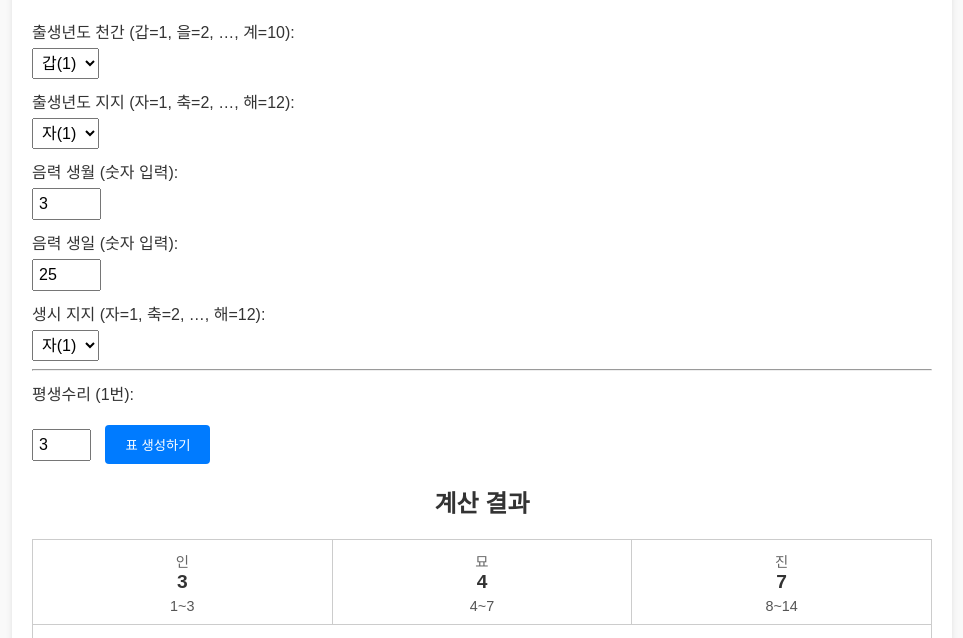
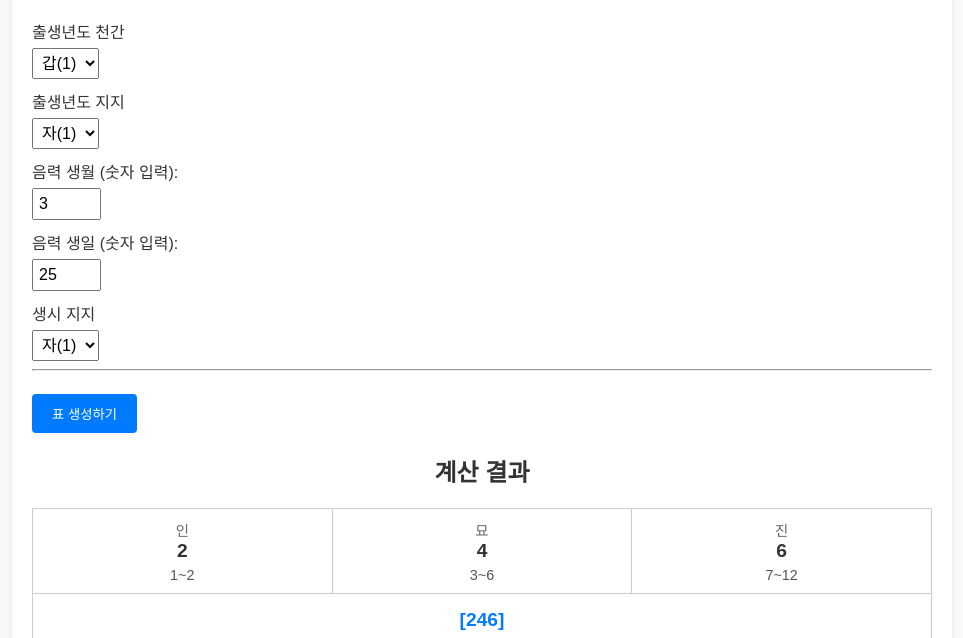
Before and after one commit to chunchyam/maehwa-suri-life, a plain HTML site: page index.html in a window 1280 px wide. Both pictures are taken after a click on the button "표 생성하기". Shown: the part 110-748 px from the top of the page, without its empty margins (158-1121 px from the left). Drawn offline with Linux system fonts and the light colour scheme.

Commit message:
Add files via upload

```diff
--- a/index.html
+++ b/index.html
@@ -2,7 +2,7 @@
 <html lang="ko">
 <head>
   <meta charset="UTF-8">
-  <title>평생대운 계산</title>
+  <title>평생대운 계산 (등급 매핑 적용)</title>
   <meta name="viewport" content="width=device-width, initial-scale=1.0">
   <style>
     body {
@@ -68,6 +68,12 @@
       color: #555;
       margin-top: 5px;
     }
+    .grade {
+      font-size: 1.2em;
+      font-weight: bold;
+      color: #007BFF;
+      margin-top: 5px;
+    }
     .output {
       margin-top: 15px;
       padding: 10px;
@@ -94,8 +100,8 @@
 <div class="container">
   <h1>평생대운 계산</h1>
 
-  <!-- 선택 입력란 -->
-  <label>출생년도 천간 (갑=1, 을=2, …, 계=10):</label>
+  <!-- 평생대운 계산 입력 영역 -->
+  <label>출생년도 천간</label>
   <select id="cheongan">
     <option value="1">갑(1)</option>
     <option value="2">을(2)</option>
@@ -106,10 +112,10 @@
     <option value="7">경(7)</option>
     <option value="8">신(8)</option>
     <option value="9">임(9)</option>
-    <option value="1">계(1)</option>
+    <option value="10">계(1)</option>
   </select>
 
-  <label>출생년도 지지 (자=1, 축=2, …, 해=12):</label>
+  <label>출생년도 지지</label>
   <select id="yearZhi">
     <option value="1">자(1)</option>
     <option value="2">축(2)</option>
@@ -131,7 +137,7 @@
   <label>음력 생일 (숫자 입력):</label>
   <input type="number" id="dayZhi" min="1" max="31" value="25">
 
-  <label>생시 지지 (자=1, 축=2, …, 해=12):</label>
+  <label>생시 지지</label>
   <select id="timeZhi">
     <option value="1">자(1)</option>
     <option value="2">축(2)</option>
@@ -149,13 +155,13 @@
 
   <hr>
 
-  <!-- 평생수리(1번)는 사용자가 직접 입력 -->
-  <label>평생수리 (1번):</label>
-  <input type="number" id="pSuri" min="1" max="9" value="3">
-
+  <!-- 평생수리는 자동 계산: (음력 생월 + 음력 생일 + 1) mod9 -->
   <button onclick="calculateTable()">표 생성하기</button>
 
   <div id="resultArea"></div>
+
+  <!-- 전체 등급 매핑 결과 출력 영역 (계산 결과 아래에 표시) -->
+  <div id="fullGradeArea" class="output"></div>
 
   <hr>
 
@@ -180,26 +186,26 @@
 
   <div id="logOutput" class="output"></div>
 
-  <!-- "수리별 운세 보기" 버튼 (새 창 열기) -->
+  <!-- "수리별 운세 보기" 버튼 -->
   <button onclick="openFortuneWindow()">수리별 운세 보기</button>
 </div>
 
 <script>
   // --------------------------
-  // 전역 변수: 12지 배열 (표 레이블 순서: index 기준)
+  // 전역 변수: 12지 배열 (표 레이블 순서)
   // --------------------------
   const monthLetters = ["인", "묘", "진", "사", "오", "미", "신", "유", "술", "해", "자", "축"];
 
   // --------------------------
-  // mod9 함수: n을 9로 나눈 나머지가 0이면 9를 반환 (결과는 1~9)
+  // mod9 함수: n을 9로 나눈 나머지가 0이면 9 반환 (결과는 1~9)
   // --------------------------
   function mod9(n) {
     const r = n % 9;
-    return r === 0 ? 9 : r;
+    return (r === 0) ? 9 : r;
   }
 
   // --------------------------
-  // 평생대운(2번) 계산: (천간 + 출생년도 지지 + 음력 생월 + 음력 생일 + 생시 지지)를 mod9 적용하여 구함
+  // 평생대운(2번) 계산: (천간 + 출생년도 지지 + 음력 생월 + 음력 생일 + 생시 지지)를 mod9 적용
   // --------------------------
   function getDaeyun() {
     const cVal = parseInt(document.getElementById("cheongan").value);
@@ -207,37 +213,115 @@
     const mVal = parseInt(document.getElementById("monthZhi").value);
     const dVal = parseInt(document.getElementById("dayZhi").value);
     const tVal = parseInt(document.getElementById("timeZhi").value);
-    const sum = cVal + yVal + mVal + dVal + tVal;
-    return mod9(sum);
+    return mod9(cVal + yVal + mVal + dVal + tVal);
   }
 
   // --------------------------
-  // 표 생성 함수
-  // 공식:
-  // 1번 = 평생수리 (사용자 입력)
-  // 2번 = 평생대운 = getDaeyun() (mod9)
-  // 3 = 1+2; 4 = 1+3; 5 = 2+3; 6 = 4+5;
-  // 7 = 4+6; 8 = 5+6; 9 = 7+8;
-  // 10 = 1+4+7; 11 = 2+5+8; 12 = 10+11;
-  // 각 단계마다 mod9를 적용하여 1~9 값으로 처리
+  // 등급 매핑 객체 (4행×3열 전체 키 -> 등급)
+  const tableMapping = {
+    "1 1 2|3 3 6|9 9 9|4 4 8": "A",
+    "2 1 3|5 4 9|5 4 9|3 9 3": "C",
+    "3 1 4|7 5 3|1 8 9|2 5 7": "A",
+    "4 1 5|9 6 6|6 3 9|1 1 2": "B",
+    "5 1 6|2 7 9|2 7 9|9 6 6": "B",
+    "6 1 7|4 8 3|7 2 9|8 2 1": "B",
+    "7 1 8|6 9 6|3 6 9|7 7 5": "B",
+    "8 1 9|8 1 9|8 1 9|6 3 9": "A",
+    "9 1 1|1 2 3|4 5 9|5 8 4": "C",
+    "1 2 3|4 5 9|4 5 9|9 3 3": "C",
+    "2 2 4|6 6 3|9 9 9|8 8 7": "A",
+    "3 2 5|8 7 6|5 4 9|7 4 2": "AA",
+    "4 2 6|1 8 9|1 8 9|6 9 6": "C",
+    "5 2 7|3 9 3|6 3 9|5 5 1": "A",
+    "6 2 8|5 1 6|2 7 9|4 1 5": "A",
+    "7 2 9|7 2 9|7 2 9|3 9 3": "C",
+    "8 2 1|9 3 3|3 6 9|2 2 4": "C",
+    "9 2 2|2 4 6|8 1 9|1 7 8": "A",
+    "1 3 4|5 7 3|8 1 9|5 2 7": "C",
+    "2 3 5|7 8 6|4 5 9|4 7 2": "B",
+    "3 3 6|9 9 9|9 9 9|3 3 6": "C",
+    "4 3 7|2 1 3|5 4 9|2 8 1": "A",
+    "5 3 8|4 2 6|1 8 9|1 4 5": "C",
+    "6 3 9|6 3 9|6 3 9|9 9 9": "C",
+    "7 3 1|8 4 3|2 7 9|8 5 4": "B",
+    "8 3 2|1 5 6|7 2 9|7 1 8": "A",
+    "9 3 3|3 6 9|3 6 9|6 6 3": "C",
+    "1 4 5|6 9 6|3 6 9|1 1 2": "A",
+    "2 4 6|8 1 9|8 1 9|9 6 6": "A",
+    "3 4 7|1 2 3|4 5 9|8 2 1": "B",
+    "4 4 8|3 3 6|9 9 9|7 7 5": "AA",
+    "5 4 9|5 4 9|5 4 9|6 3 9": "CC",
+    "6 4 1|7 5 3|1 8 9|5 8 4": "CC",
+    "7 4 2|9 6 6|6 3 9|4 4 8": "A",
+    "8 4 3|2 7 9|2 7 9|3 9 3": "C",
+    "9 4 4|4 8 3|7 2 9|2 5 7": "A",
+    "1 5 6|7 2 9|7 2 9|6 9 6": "B",
+    "2 5 7|9 3 3|3 6 9|5 5 1": "C",
+    "3 5 8|2 4 6|8 1 9|4 1 5": "B",
+    "4 5 9|4 5 9|4 5 9|3 6 9": "B",
+    "5 5 1|6 6 3|9 9 9|2 2 4": "B",
+    "6 5 2|8 7 6|5 4 9|1 7 8": "B",
+    "7 5 3|1 8 9|1 8 9|9 3 3": "AA",
+    "8 5 4|3 9 3|6 3 9|8 8 7": "C",
+    "9 5 5|5 1 6|2 7 9|7 4 2": "B",
+    "1 6 7|8 4 3|2 7 9|2 8 1": "B",
+    "2 6 8|1 5 6|7 2 9|1 4 5": "B",
+    "3 6 9|3 6 9|3 6 9|9 9 9": "C",
+    "4 6 1|5 7 3|8 1 9|8 5 4": "A",
+    "5 6 2|7 8 6|4 5 9|7 1 8": "A",
+    "6 6 3|9 9 9|9 9 9|6 6 3": "A",
+    "7 6 4|2 1 3|5 4 9|5 2 7": "C",
+    "8 6 5|4 2 6|1 8 9|4 7 2": "A",
+    "9 6 6|6 3 9|6 3 9|3 3 6": "C",
+    "1 7 8|9 6 6|6 3 9|7 7 5": "B",
+    "2 7 9|2 7 9|2 7 9|6 3 9": "CC",
+    "3 7 1|4 8 3|7 2 9|5 8 4": "B",
+    "4 7 2|6 9 6|3 6 9|4 4 8": "C",
+    "5 7 3|8 1 9|8 1 9|3 9 3": "C",
+    "6 7 4|1 2 3|4 5 9|2 5 7": "C",
+    "7 7 5|3 3 6|9 9 9|1 1 2": "C",
+    "8 7 6|5 4 9|5 4 9|9 6 6": "B",
+    "9 7 7|7 5 3|1 8 9|8 2 1": "C",
+    "1 8 9|1 8 9|1 8 9|3 6 9": "AA",
+    "2 8 1|3 9 3|6 3 9|2 2 4": "CC",
+    "3 8 2|5 1 6|2 7 9|1 7 8": "CC",
+    "4 8 3|7 2 9|7 2 9|9 3 3": "C",
+    "5 8 4|9 3 3|3 6 9|8 8 7": "AA",
+    "6 8 5|2 4 6|8 1 9|7 4 2": "AA",
+    "7 8 6|4 5 9|4 5 9|6 9 6": "AA",
+    "8 8 7|6 6 3|9 9 9|5 5 1": "B",
+    "9 8 8|8 7 6|5 4 9|4 1 5": "AA",
+    "1 9 1|2 1 3|5 4 9|8 5 4": "C",
+    "2 9 2|4 2 6|1 8 9|7 1 8": "A",
+    "3 9 3|6 3 9|6 3 9|6 6 3": "A",
+    "4 9 4|8 4 3|2 7 9|5 2 7": "B",
+    "5 9 5|1 5 6|7 2 9|4 7 2": "C",
+    "6 9 6|3 6 9|3 6 9|3 3 6": "C",
+    "7 9 7|5 7 3|8 1 9|2 8 1": "C",
+    "8 9 8|7 8 6|4 5 9|1 4 5": "AA",
+    "9 9 9|9 9 9|9 9 9|9 9 9": "B"
+  };
+
+  // --------------------------
+  // 표 생성 함수: 결과표와 전체 등급 매핑 결과를 생성하여 출력
   function calculateTable(){
-    const suri = mod9(parseInt(document.getElementById("pSuri").value));  // 평생수리(1번)
-    const daeyun = mod9(getDaeyun());                                    // 평생대운(2번)
+    // 평생수리는 (생월 + 생일 + 1) mod9 로 자동 계산
+    const suri = mod9(parseInt(document.getElementById("monthZhi").value) +
+                       parseInt(document.getElementById("dayZhi").value) + 1);
+    const daeyun = mod9(getDaeyun());
 
-    const v3  = mod9(suri + daeyun);           // 3 = 1+2
-    const v4  = mod9(suri + v3);               // 4 = 1+3
-    const v5  = mod9(daeyun + v3);             // 5 = 2+3
-    const v6  = mod9(v4 + v5);                 // 6 = 4+5
-    const v7  = mod9(v4 + v6);                 // 7 = 4+6
-    const v8  = mod9(v5 + v6);                 // 8 = 5+6
-    const v9  = mod9(v7 + v8);                 // 9 = 7+8
-    const v10 = mod9(suri + v4 + v7);          // 10 = 1+4+7
-    const v11 = mod9(daeyun + v5 + v8);        // 11 = 2+5+8
-    const v12 = mod9(v10 + v11);               // 12 = 10+11
+    const v3  = mod9(suri + daeyun);
+    const v4  = mod9(suri + v3);
+    const v5  = mod9(daeyun + v3);
+    const v6  = mod9(v4 + v5);
+    const v7  = mod9(v4 + v6);
+    const v8  = mod9(v5 + v6);
+    const v9  = mod9(v7 + v8);
+    const v10 = mod9(suri + v4 + v7);
+    const v11 = mod9(daeyun + v5 + v8);
+    const v12 = mod9(v10 + v11);
 
     const resultValues = [suri, daeyun, v3, v4, v5, v6, v7, v8, v9, v10, v11, v12];
-
-    // labelTable는 기존 "매화역수 수정본"의 수식 레이블 유지
     const labelTable = [
       ["인", "묘", "진"],
       ["사", "오", "미"],
@@ -248,18 +332,18 @@
     let html = '<h2>계산 결과</h2><table>';
     let rowKeys = [];
     let idx = 0;
-    // 전체 연속 번호를 위해 전역 counter 선언 (모든 셀에 대해 연속적으로 번호 부여)
     let counter = 1;
+    let rowStrings = [];
     for (let row = 0; row < 4; row++) {
       html += '<tr>';
+      let rowNums = [];
       let currentKey = "";
       for (let col = 0; col < 3; col++) {
         const label = labelTable[row][col];
         const val = resultValues[idx];
-        // 동적 레이블: val 개의 연속된 번호 범위 생성 (예: val=3 → "1~3")
         let startVal = counter;
         let endVal = counter + val - 1;
-        let dynLabel = (val === 1) ? String(startVal) : startVal + "~" + endVal;
+        let dynLabel = (val === 1) ? String(startVal) : `${startVal}~${endVal}`;
         counter = endVal + 1;
         html += `<td id="cell-${idx}">
                   <div class="formula">${label}</div>
@@ -267,50 +351,47 @@
                   <div class="small-text">${dynLabel}</div>
                  </td>`;
         currentKey += String(val);
+        rowNums.push(val);
         idx++;
       }
+      let rowString = rowNums.join(" ");
+      rowStrings.push(rowString);
       rowKeys.push(currentKey);
       html += '</tr>';
-      html += `<tr><td colspan="3" id="dynamic-label-row-${row}"></td></tr>`;
+      html += `<tr><td colspan="3"><div class="grade">[${currentKey}]</div></td></tr>`;
     }
     html += '</table>';
 
     document.getElementById("resultArea").innerHTML = html;
+    document.getElementById("logOutput").innerText = "결과표가 생성되었습니다. 일지 선택을 해보세요!";
 
-    // 동적 레이블을 각 행의 빈 영역에 삽입 (이미 각 셀에 동적 레이블은 같이 표시되지만)
-    // 만약 별도의 조합 레이블이 필요하면 여기서 추가 처리 가능
+    // 전체 4행×3열의 행 데이터를 "|"로 연결하여 전체 키 생성
+    let fullKey = rowStrings.join("|");
+    let fullGrade = tableMapping[fullKey] || "등급 없음";
+    // 전체 맵핑 결과를 결과표 바로 아래에 출력합니다.
+    document.getElementById("fullGradeArea").innerText = `전체 결과: ${fullKey} => ${fullGrade}`;
   }
 
   // --------------------------
   // 하이라이트 적용 함수
-  // 해당 함수는, "일지 선택" 드롭다운에서 선택한 글자에 따라,
-  // combosTable에 등록된 조합 문자열 내 해당 글자가 포함된 경우,
-  // 표의 해당 셀(각 셀 id="cell-번호")에 색을 입힙니다.
   function highlightCombos() {
     if (!document.getElementById("cell-0")) {
       alert("먼저 '표 생성하기' 버튼을 눌러 결과표를 생성해 주세요.");
       return;
     }
-
-    // 모든 셀의 하이라이트 제거
     for (let i = 0; i < 12; i++) {
       const cell = document.getElementById("cell-" + i);
       if (cell) {
         cell.classList.remove("highlight-blue", "highlight-red", "highlight-purple");
       }
     }
-
     const selected = document.getElementById("zodiacSelect").value;
     let logMsg = `선택 글자 [${selected}] 관련 조합:\n`;
     const exceptions = ["진진", "오오", "유유", "해해"];
-
-    // 컬러 분류 객체
     const colColor = {
       "암합": "blue", "육합": "blue", "꼭지합": "blue", "삼합": "blue", "방합": "blue",
       "형살": "red", "상충": "red", "귀문": "red"
     };
-
-    // 조합 테이블: 각 열 이름과 조합 문자열들을 등록 (예시)
     const combosTable = {
       "암합":  ["자사", "오해", "인해"],
       "육합":  ["자축", "인해", "묘술", "진묘", "사신", "오미"],
@@ -321,14 +402,9 @@
       "상충":  ["자오", "묘유", "사해", "인신", "진술"],
       "귀문":  ["자유", "축오", "인미", "묘신", "진해", "사술"]
     };
-
-    // 분해 함수: 조합 문자열을 각 글자로 분리 (예: "사오미" → ["사", "오", "미"])
     function splitCombo(str) {
       return str.split("");
     }
-
-    // combosTable을 순회하여, 선택한 글자가 포함된 조합이 있으면,
-    // 해당 조합에 포함된 다른 글자에 대해 표의 셀에 색상을 적용.
     for (const colName in combosTable) {
       const comboArr = combosTable[colName];
       comboArr.forEach(function(comboStr) {
@@ -337,9 +413,7 @@
           const baseHighlightClass = exceptions.includes(comboStr)
             ? "highlight-red"
             : (colColor[colName] === "blue" ? "highlight-blue" : "highlight-red");
-
           letters.forEach(function(letter) {
-            // 예외 조합에서는 선택한 글자 자체는 제외함
             if (!exceptions.includes(comboStr) && letter === selected) return;
             const idx = monthLetters.indexOf(letter);
             if (idx >= 0) {
@@ -357,8 +431,8 @@
               }
             }
           });
-          const colorLabel = baseHighlightClass === "highlight-blue" ? "파랑" :
-                             baseHighlightClass === "highlight-red" ? "빨강" : "보라";
+          const colorLabel = baseHighlightClass === "highlight-blue" ? "파랑"
+                           : baseHighlightClass === "highlight-red" ? "빨강" : "보라";
           const filteredLetters = letters.filter(function(l) {
             return exceptions.includes(comboStr) ? true : l !== selected;
           });
@@ -366,7 +440,6 @@
         }
       });
     }
-
     document.getElementById("logOutput").innerText = logMsg.trim();
   }
 
@@ -403,19 +476,90 @@
           </tr>
           <tr>
             <td>형충파해원진</td>
-            <td>원수, 배신자, 새로운 일 때문에 돈과 건강에 문제</td>
+            <td>원수, 배신자, 새로운 일 때문에 돈도 건강도 잃음</td>
           </tr>
-          <!-- 필요시 나머지 수리 운세 추가 -->
+          <tr>
+            <td rowspan="2">2수리</td>
+            <td>합</td>
+            <td>직장, 직업, 이사, 이민, 편입 등 변화를 주고 싶음</td>
+          </tr>
+          <tr>
+            <td>형충파해원진</td>
+            <td>변화를 하면 안 됨</td>
+          </tr>
+          <tr>
+            <td rowspan="2">3수리</td>
+            <td>합</td>
+            <td>불행 중 다행, 조상이 도와줌 - 정신적 스트레스 많은 달</td>
+          </tr>
+          <tr>
+            <td>형충파해원진</td>
+            <td>안 좋은 일이 발생하며 조상이 도와주지 않음</td>
+          </tr>
+          <tr>
+            <td rowspan="2">4수리</td>
+            <td>합</td>
+            <td>일이 잘 풀리며, 안정적이고 무난하다.</td>
+          </tr>
+          <tr>
+            <td>형충파해원진</td>
+            <td>가정이나 직장에서 문제가 발생할 수 있음</td>
+          </tr>
+          <tr>
+            <td rowspan="2">5수리</td>
+            <td>합</td>
+            <td>좋은 일로 깜짝, 부동산 매수 시기</td>
+          </tr>
+          <tr>
+            <td>형충파해원진</td>
+            <td>투자하면 안 됨, 인간관계에서 문제 발생</td>
+          </tr>
+          <tr>
+            <td rowspan="2">6수리</td>
+            <td>합</td>
+            <td>직장, 직업, 승진, 결혼, 계약 등 관적으로 좋은 일</td>
+          </tr>
+          <tr>
+            <td>형충파해원진</td>
+            <td>입원, 패소, 불합격, 시비, 관재구설, 이혼 등 안 좋은 일</td>
+          </tr>
+          <tr>
+            <td rowspan="2">7수리</td>
+            <td>합</td>
+            <td>덜 아픔</td>
+          </tr>
+          <tr>
+            <td>형충파해원진</td>
+            <td>일이 마음대로 되지 않고, 몸과 마음이 고생</td>
+          </tr>
+          <tr>
+            <td rowspan="2">8수리</td>
+            <td>합</td>
+            <td>재물운, 부동산 매매 등 돈 관련 좋은 일</td>
+          </tr>
+          <tr>
+            <td>형충파해원진</td>
+            <td>돈이 깨짐, 내야 할 돈 미리 내야 함</td>
+          </tr>
+          <tr>
+            <td rowspan="2">9수리</td>
+            <td>합</td>
+            <td>문서운, 여행운, 승진, 시험합격, 창업, 부동산 매매</td>
+          </tr>
+          <tr>
+            <td>형충파해원진</td>
+            <td>해고, 패소, 이혼, 좌천, 퇴직 등 가정/직장 무너짐</td>
+          </tr>
         </table>
       </body>
       </html>
     `;
-
     const newWindow = window.open("", "_blank");
     newWindow.document.open();
     newWindow.document.write(fortuneHTML);
     newWindow.document.close();
   }
 </script>
+</div>
 </body>
 </html>
```
